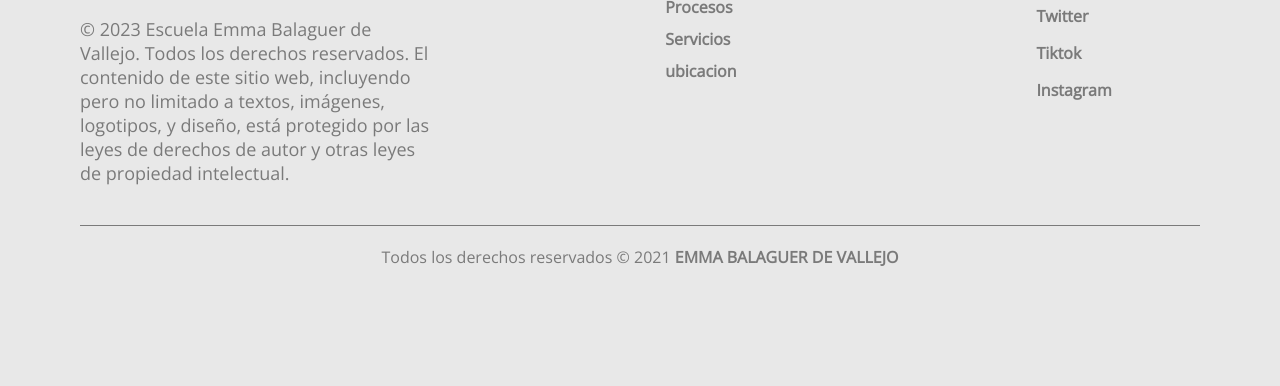
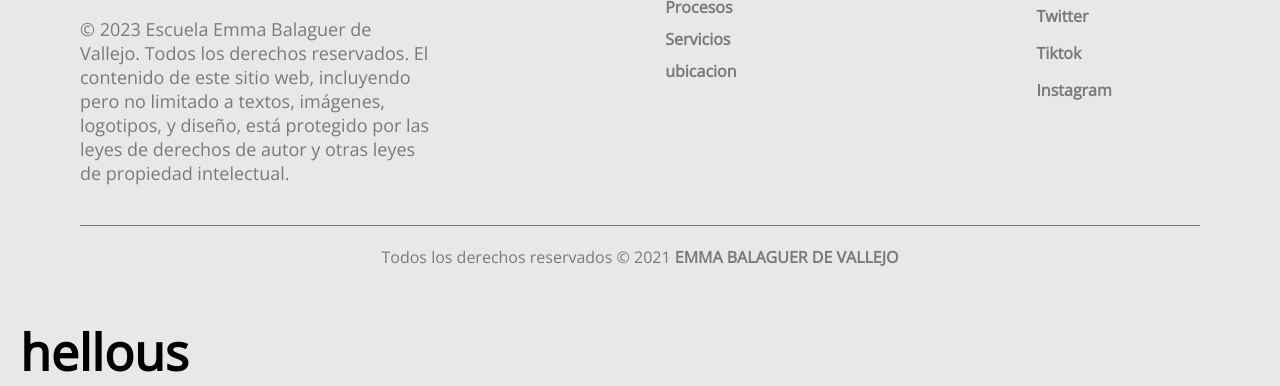
Before and after one commit to Creevid/Proyecto-emma, a plain HTML site: page home/principal.html in a window 1280 px wide. Shown: the part 2202-2588 px from the top of the page. Before the commit the page ends 2520 px from the top, so only its background shows below. Drawn offline with nearby package versions, Linux system fonts and the light colour scheme.

Commit message:
h1 añadido

```diff
--- a/home/principal.html
+++ b/home/principal.html
@@ -201,6 +201,8 @@
         </div>
     </footer>
 
+    <h1>hellous</h1>
+
 
 
 
```
